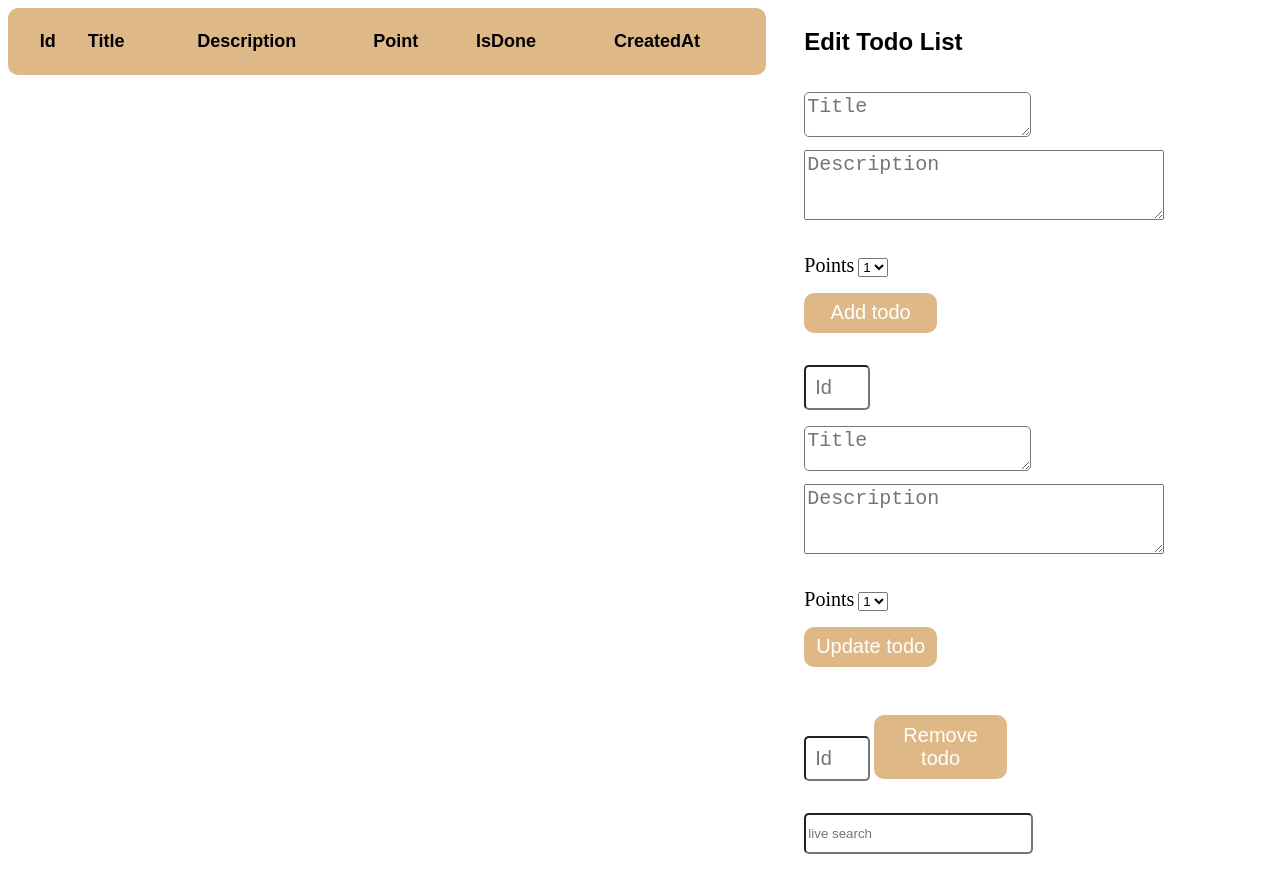
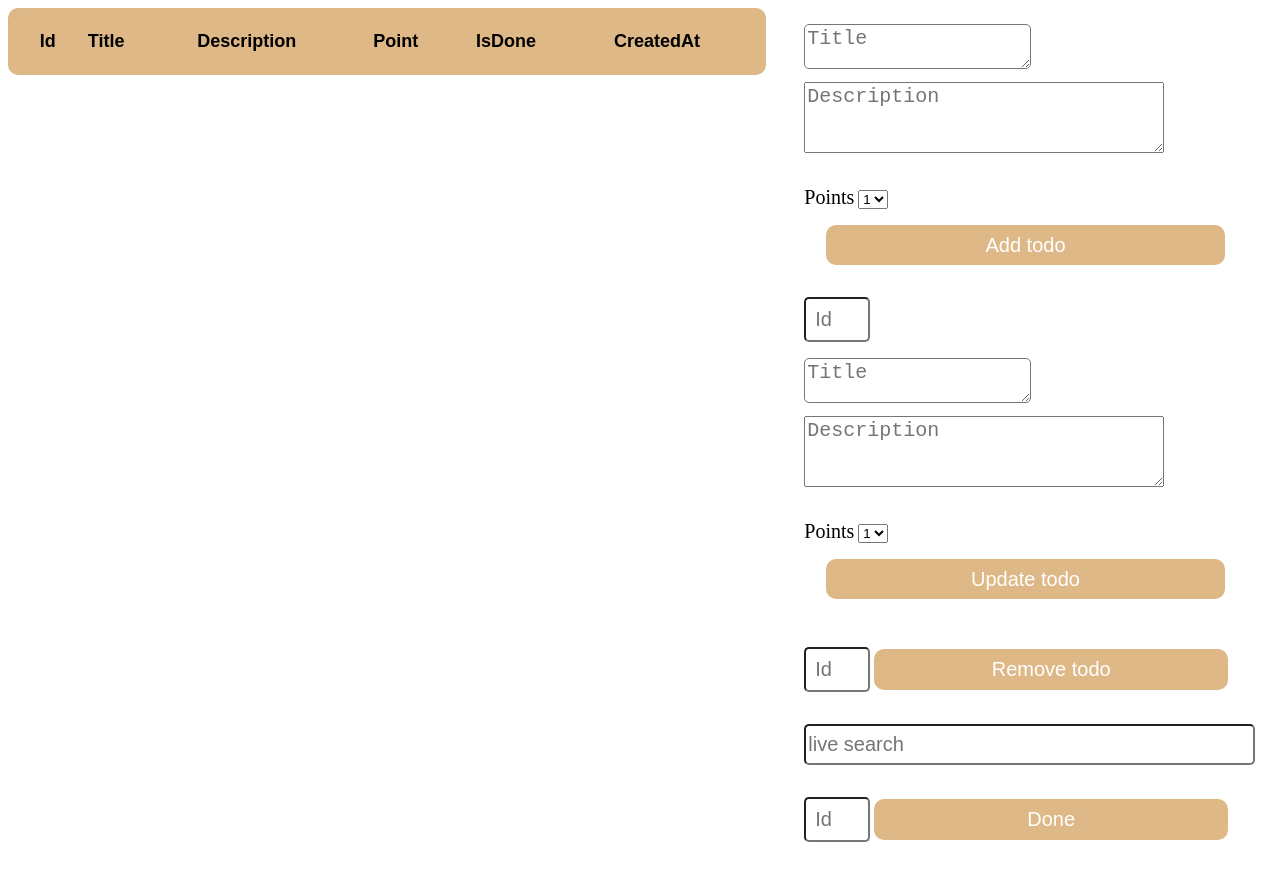
Before and after one commit to huda-alzahabi/Todo-App, a plain HTML site: page index.html in a window 1280 px wide. Drawn offline with nearby package versions, Linux system fonts and the light colour scheme.

Commit message:
Implemented done functionality

```diff
--- a/index.html
+++ b/index.html
@@ -22,7 +22,6 @@
     </table>
 
     <div class="inputs">
-        <h2>Edit Todo List</h2>
         <p class="add"><textarea id="add_title" class="title" placeholder="Title"></textarea>
             <textarea id="add_description" class="description" placeholder="Description"></textarea>
             <p> <label for="Points" class="pts">Points</label>
@@ -33,7 +32,7 @@
                 <option value="4">4</option>
                 <option value="5">5</option>
             </select></p>
-            <button id="add_btn">Add todo</button></p>
+            <button class="add_btn" id="add_btn">Add todo</button></p>
         <input type="text" id="update_id" class="update_id" placeholder="Id">
         <p class="update">
             <textarea id="update_title" class="title" placeholder="Title"></textarea>
@@ -46,12 +45,14 @@
                 <option value="4">4</option>
                 <option value="5">5</option>
             </select></p>
-            <button id="update_btn">Update todo</button></p>
+            <button class="update_btn" id="update_btn">Update todo</button></p>
 
         <p class="delete"><input type="text" id="remove_id" class="remove_id" placeholder="Id">
             <button id="remove_btn">Remove todo</button></p>
         <p><input type="text" class="search" id="search" placeholder="live search"></input>
         </p>
+        <p><input type="text" id="done" class="done_id" placeholder="Id">
+            <button id="done_btn">Done</button></p>
     </div>
 
     <script src="https://ajax.googleapis.com/ajax/libs/jquery/3.3.1/jquery.min.js"></script>
--- a/script.js
+++ b/script.js
@@ -11,6 +11,9 @@ function start() {
 
     const searchBtn = $("#search");
     searchBtn.keyup(search);
+
+    const doneBtn = $("#done_btn");
+    doneBtn.click(done);
 }
 
 function addItem() {
@@ -68,7 +71,7 @@ function updateItem() {
     let title = $("#update_title").val();
     let description = $("#update_description").val();
     let points = $("#update_points").val();
-    //if there is any input, ie the user wants to change a certain field, update it
+    //if there is any input, i.e. the user wants to change a certain field, update it
     if (title) {
         $("#todo_table")
             .find("tr#" + id)
@@ -103,4 +106,18 @@ function search() {
         $(this).toggle($(this).text().toLowerCase().indexOf(value) > -1);
     });
 }
+
+function done() {
+    //take from the user the id of the row that is done, and fade it out
+
+    let id = $("#done").val();
+    let rowintable = $("#" + id);
+    rowintable.closest("tr").addClass("done");
+
+    //set the value of isDone to true
+    $("#todo_table")
+        .find("tr#" + id)
+        .find("td:eq(4)")
+        .html(true);
+}
 start();
--- a/style.css
+++ b/style.css
@@ -26,10 +26,6 @@ td {
     margin-left: 3%;
 }
 
-h2 {
-    font-family: sans-serif;
-}
-
 button {
     background-color: burlywood;
     border: none;
@@ -39,11 +35,19 @@ button {
     text-decoration: none;
     font-size: 20px;
     border-radius: 10px;
-    width: 30%;
+    width: 80%;
+    justify-content: center;
+    margin: auto;
+}
+
+.add_btn,
+.update_btn {
+    width: 90%;
 }
 
 .remove_id,
-.update_id {
+.update_id,
+.done_id {
     width: 10%;
     border-radius: 5px;
     padding: 2%;
@@ -51,7 +55,9 @@ button {
 }
 
 .search {
-    width: 50%;
+    width: 100%;
+    font-size: 20px;
+    font-family: sans-serif;
     height: 35px;
     border-radius: 5px;
 }
@@ -79,6 +85,10 @@ option {
     font-size: 20px;
 }
 
+.done {
+    font-size: xx-large;
+}
+
 @media only screen and (max-width:800px) {
     .container {
         display: flex;
```
